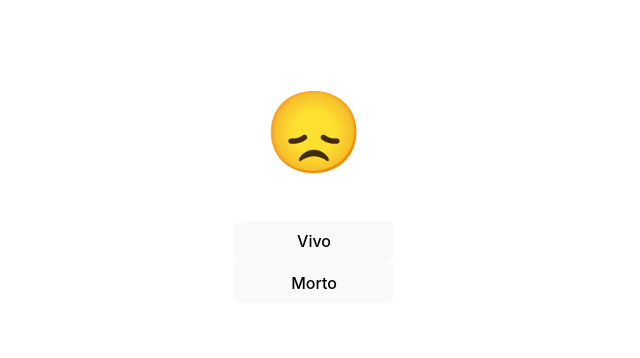
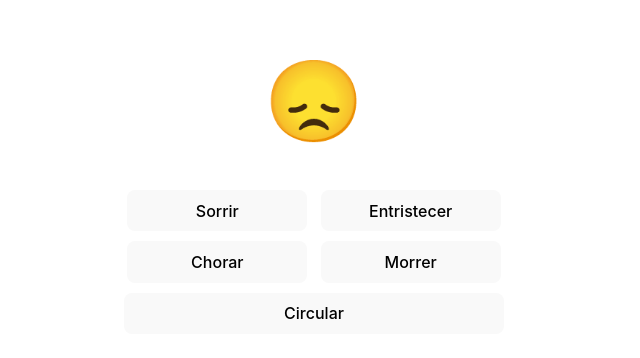
Before and after one commit to ufjf-dcc207/ufjf-dcc207-2024-3-a-atv06-VanessaTrajano, a React (Vite) app: page / in a window 1280 px wide. Shown: the part 228-586 px from the top of the page, without its empty margins (326-966 px from the left). Built offline with nearby package versions, Linux system fonts and the light colour scheme.

Commit message:
Adiciona e estiliza botoes triste, chorando e o de circular

```diff
--- a/src/Emoji.css
+++ b/src/Emoji.css
@@ -6,6 +6,18 @@
 
   .acoes {
     display: flex;
-    flex-direction: column;
+    width: 400px;
+    flex-wrap: wrap;
+    justify-content: space-evenly;
+    align-items: center;
+    row-gap:10px;
+
+    button{
+        width: 45%;
+    }
+
+    .button-grande{
+        width: 95%;
+    }
   }
 }
--- a/src/Emoji.tsx
+++ b/src/Emoji.tsx
@@ -3,10 +3,9 @@ import "./Emoji.css";
 
 const EMOJIS = new Map<string, string>([
   ["happy", "😁"],
-  ["sick", "🤒"],
-  ["dead", "😵"],
   ["sad", "😞"],
   ["crying", "😭"],
+  ["dead", "😵"],
 ]);
 //EMOJIS.set("happy", "😁")
 
@@ -14,21 +13,45 @@ export default function Emoji() {
   const [situacao, setSituacao] = useState("sad");
 
   function toHappy() {
-    console.log("toHappy");
     setSituacao("happy");
   }
 
   function toDead() {
-    console.log("toDead");
     setSituacao("dead");
+  }
+
+  function toSad() {
+    setSituacao("sad");
+  }
+
+  function toCrying() {
+    setSituacao("crying");
+  }
+
+  function toProximo() {
+    if (situacao == "happy") {
+      setSituacao("sad");
+    } else if (situacao == "sad") {
+      setSituacao("crying");
+    } else if (situacao == "crying") {
+      setSituacao("dead");
+    } else {
+      setSituacao("happy");
+    }
   }
 
   return (
     <div className="emoji">
       <div className="situacao">{EMOJIS.get(situacao) || "🫠"}</div>
       <div className="acoes">
-        <button onClick={toHappy}>Vivo</button>
-        <button onClick={toDead}>Morto</button>
+        <button onClick={toHappy}>Sorrir</button>
+        <button onClick={toSad}>Entristecer</button>
+        <button onClick={toCrying}>Chorar</button>
+        <button onClick={toDead}>Morrer</button>
+
+        <button className="button-grande" onClick={toProximo}>
+          Circular
+        </button>
       </div>
     </div>
   );
```
